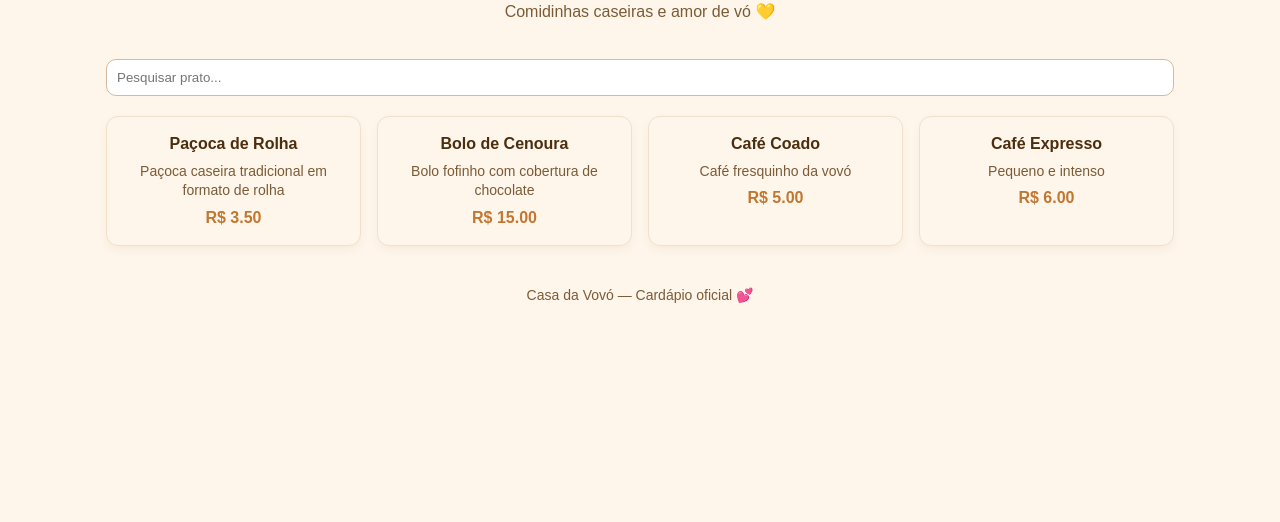
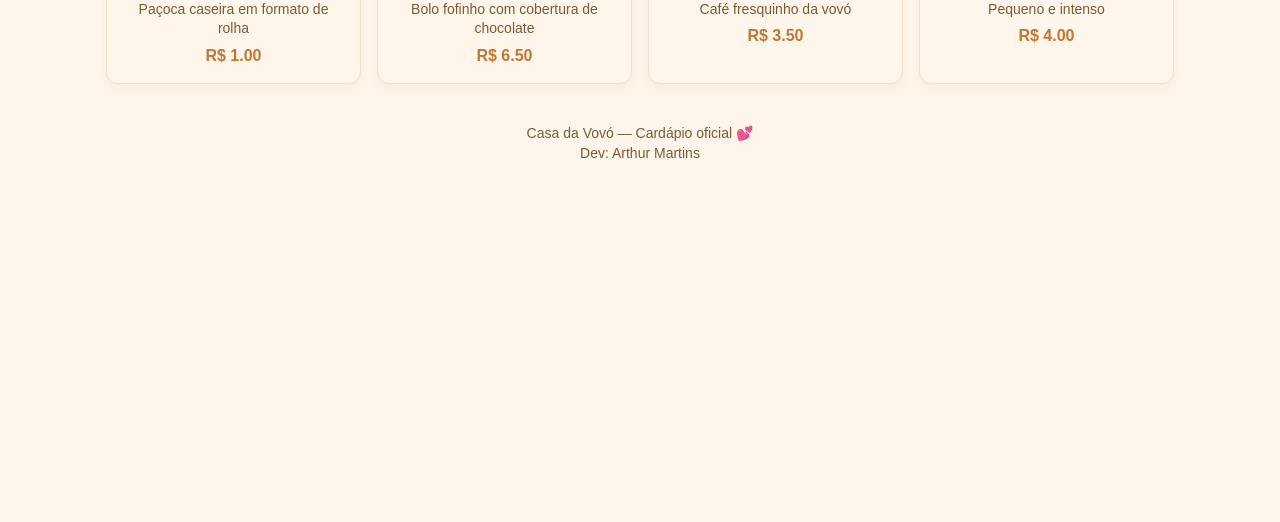
Before and after one commit to ArthurMartins999/Cardapio, a plain HTML site: page index.html in a window 1280 px wide. Shown: the part 278-800 px from the top of the page. Drawn offline with Linux system fonts and the light colour scheme.

Commit message:
Add files via upload

```diff
--- a/index.html
+++ b/index.html
@@ -110,7 +110,7 @@
 <body>
 <div class="container">
   <header>
-    <img src="7776e01a-7764-4f9b-a879-fa4f1907cf4d.png" alt="Logo Casa da Vovó" class="logo"/>
+
     <h1>Casa da Vovó</h1>
     <p>Comidinhas caseiras e amor de vó 💛</p>
   </header>
@@ -125,7 +125,10 @@
     <div id="grid" class="grid"></div>
   </main>
 
-  <footer>Casa da Vovó — Cardápio oficial 💕</footer>
+  <footer>Casa da Vovó — Cardápio oficial 💕
+    <br>
+    Dev: Arthur Martins
+  </footer>
 </div>
 
 <!-- Modal -->
@@ -140,10 +143,10 @@
 
 <script>
 const menu = [
-  { title: "Paçoca de Rolha", desc: "Paçoca caseira tradicional em formato de rolha", price: 3.5 },
-  { title: "Bolo de Cenoura", desc: "Bolo fofinho com cobertura de chocolate", price: 15.0 },
-  { title: "Café Coado", desc: "Café fresquinho da vovó", price: 5.0 },
-  { title: "Café Expresso", desc: "Pequeno e intenso", price: 6.0 },
+  { title: "Paçoca de Rolha", desc: "Paçoca caseira em formato de rolha", price: 1.0 },
+  { title: "Bolo de Cenoura", desc: "Bolo fofinho com cobertura de chocolate", price: 6.5 },
+  { title: "Café Coado", desc: "Café fresquinho da vovó", price: 3.5 },
+  { title: "Café Expresso", desc: "Pequeno e intenso", price: 4.0 },
 ];
 
 const grid = document.getElementById("grid");
```
